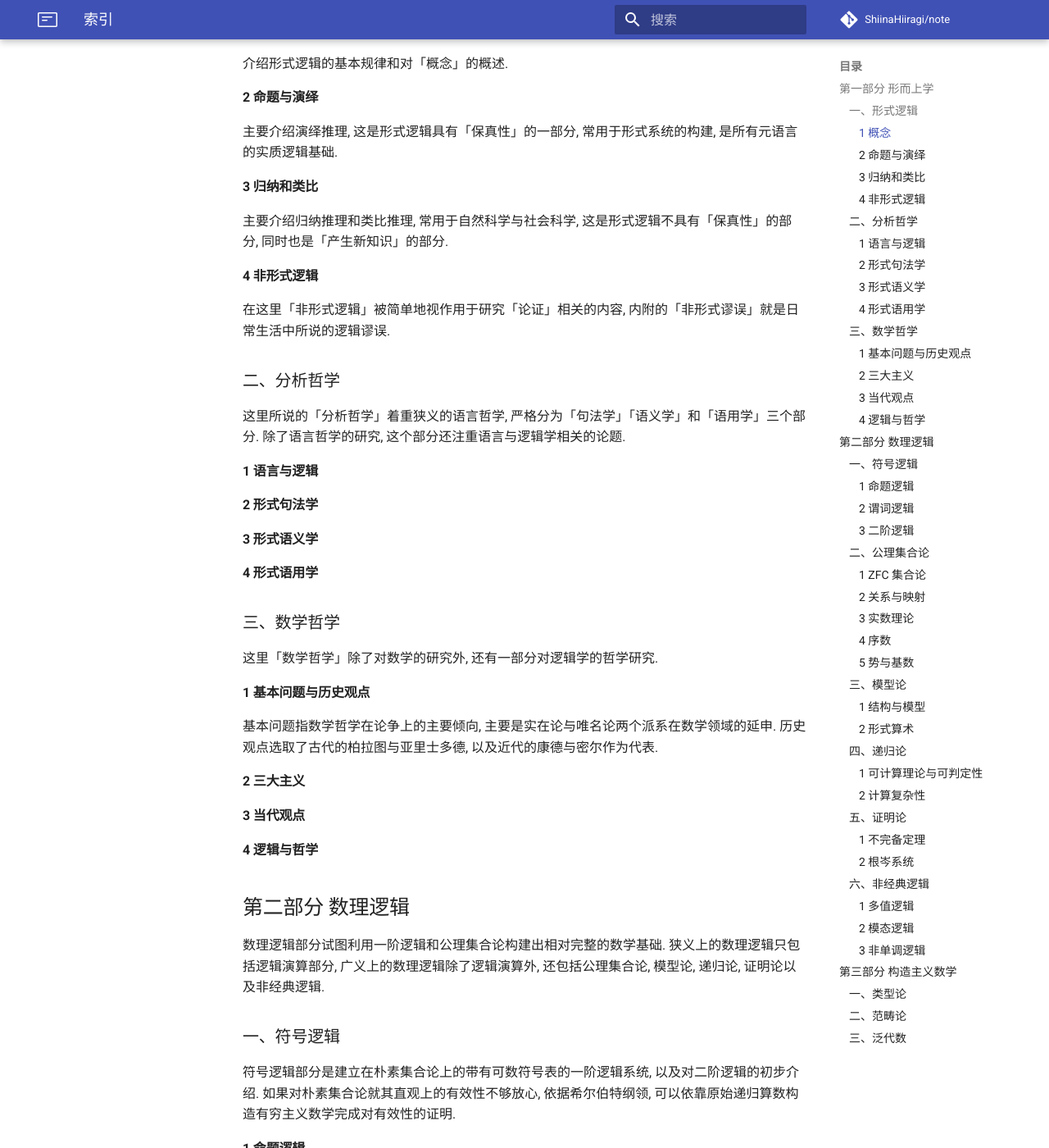
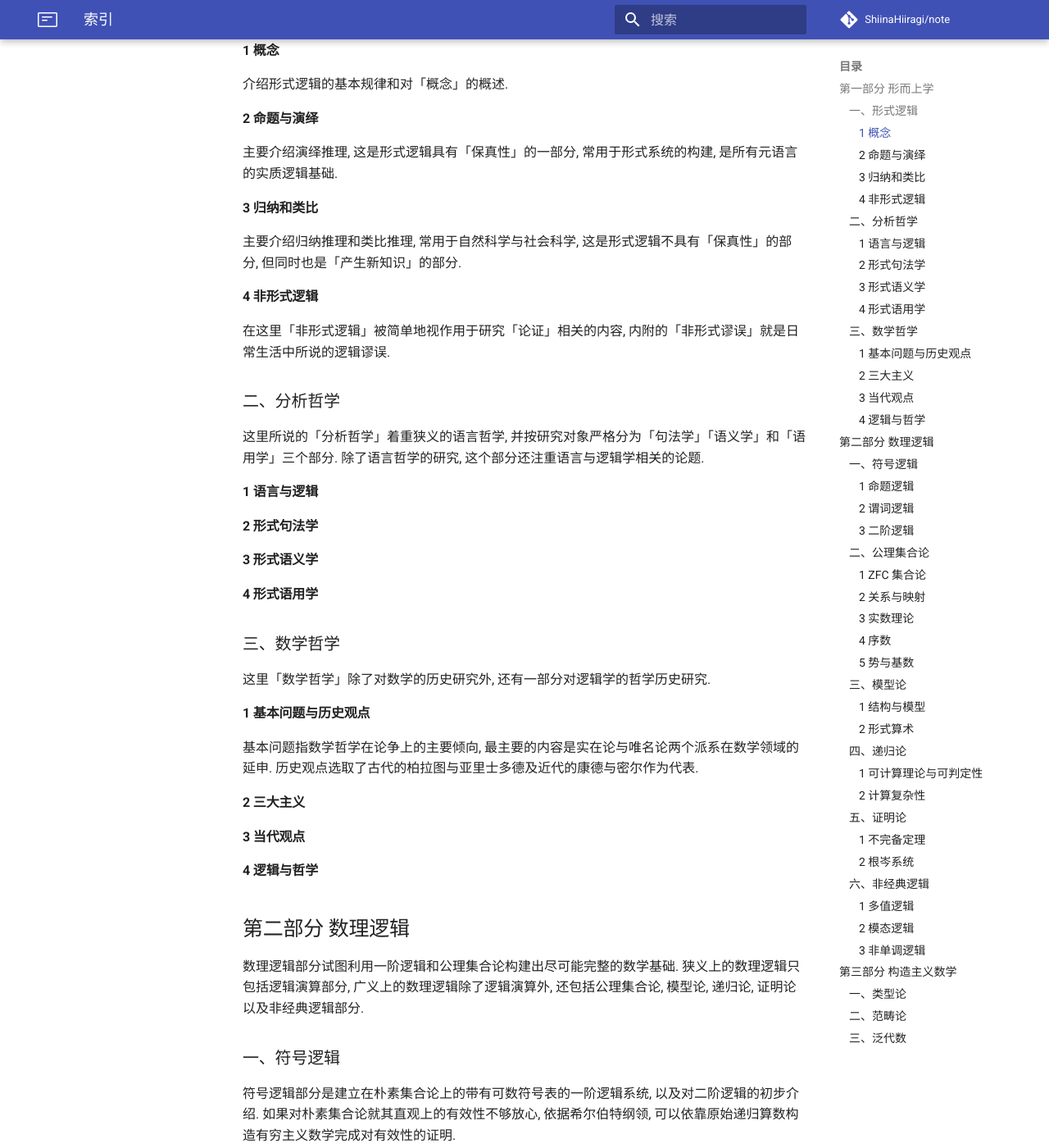
Before and after one commit to ShiinaHiiragi/note, an MkDocs documentation site: the page built from docs/dir.md, in a window 1280 px wide and 1400 px high, scrolled down 492 px. Shown: the whole window at 82% size. Built offline with MkDocs 1.6.1 and Material for MkDocs 9.7.7, drawn with Linux system fonts in a browser that asks for light colours; comment, search, counter and statistics services are not loaded; some of the changed text lies outside the part shown.

Commit message:
fix in dir

```diff
--- a/docs/dir.md
+++ b/docs/dir.md
@@ -1,11 +1,11 @@
 # 索引
-此索引旨在用简短的概括语句说明整个笔记的体例结构, 对每一小节的内容做整体的综述. 除此之外, 还会针对编排的不寻常之处, 以及能够加深对具体知识理解的观点做简要补充说明.
+此索引旨在用简短的概括语句说明整个笔记的体例结构, 对每一小节的内容做整体的综述. 除此之外, 还会针对编排的不寻常之处, 以及能够加深对知识总体理解的观点做简要补充说明.
 
 ## 第一部分 形而上学
 此处的形而上学更多指哲学相关, 而并不是那个传统意义上「研究存在与世界本质」的哲学分野.
 
 ### 一、形式逻辑
-形式逻辑是研究人的思维形式及其规律的学科, 这里同时包含了形式逻辑与非形式逻辑.
+形式逻辑是研究人的思维形式及其规律的学科, 是数理逻辑的早期形式. 该部分同时包含了形式逻辑与非形式逻辑, 后者只是一笔带过.
 
 #### 1 概念
 介绍形式逻辑的基本规律和对「概念」的概述.
@@ -14,13 +14,13 @@
 主要介绍演绎推理, 这是形式逻辑具有「保真性」的一部分, 常用于形式系统的构建, 是所有元语言的实质逻辑基础.
 
 #### 3 归纳和类比
-主要介绍归纳推理和类比推理, 常用于自然科学与社会科学, 这是形式逻辑不具有「保真性」的部分, 同时也是「产生新知识」的部分.
+主要介绍归纳推理和类比推理, 常用于自然科学与社会科学, 这是形式逻辑不具有「保真性」的部分, 但同时也是「产生新知识」的部分.
 
 #### 4 非形式逻辑
 在这里「非形式逻辑」被简单地视作用于研究「论证」相关的内容, 内附的「非形式谬误」就是日常生活中所说的逻辑谬误.
 
 ### 二、分析哲学
-这里所说的「分析哲学」着重狭义的语言哲学, 严格分为「句法学」「语义学」和「语用学」三个部分. 除了语言哲学的研究, 这个部分还注重语言与逻辑学相关的论题.
+这里所说的「分析哲学」着重狭义的语言哲学, 并按研究对象严格分为「句法学」「语义学」和「语用学」三个部分. 除了语言哲学的研究, 这个部分还注重语言与逻辑学相关的论题.
 
 #### 1 语言与逻辑
 
@@ -31,10 +31,10 @@
 #### 4 形式语用学
 
 ### 三、数学哲学
-这里「数学哲学」除了对数学的研究外, 还有一部分对逻辑学的哲学研究.
+这里「数学哲学」除了对数学的历史研究外, 还有一部分对逻辑学的哲学历史研究.
 
 #### 1 基本问题与历史观点
-基本问题指数学哲学在论争上的主要倾向, 主要是实在论与唯名论两个派系在数学领域的延申. 历史观点选取了古代的柏拉图与亚里士多德, 以及近代的康德与密尔作为代表.
+基本问题指数学哲学在论争上的主要倾向, 最主要的内容是实在论与唯名论两个派系在数学领域的延申. 历史观点选取了古代的柏拉图与亚里士多德及近代的康德与密尔作为代表.
 
 #### 2 三大主义
 
@@ -43,7 +43,7 @@
 #### 4 逻辑与哲学
 
 ## 第二部分 数理逻辑
-数理逻辑部分试图利用一阶逻辑和公理集合论构建出相对完整的数学基础. 狭义上的数理逻辑只包括逻辑演算部分, 广义上的数理逻辑除了逻辑演算外, 还包括公理集合论, 模型论, 递归论, 证明论以及非经典逻辑.
+数理逻辑部分试图利用一阶逻辑和公理集合论构建出尽可能完整的数学基础. 狭义上的数理逻辑只包括逻辑演算部分, 广义上的数理逻辑除了逻辑演算外, 还包括公理集合论, 模型论, 递归论, 证明论以及非经典逻辑部分.
 
 ### 一、符号逻辑
 符号逻辑部分是建立在朴素集合论上的带有可数符号表的一阶逻辑系统, 以及对二阶逻辑的初步介绍. 如果对朴素集合论就其直观上的有效性不够放心, 依据希尔伯特纲领, 可以依靠原始递归算数构造有穷主义数学完成对有效性的证明.
@@ -55,18 +55,19 @@
 进一步细分命题逻辑的原子命题, 研究由个体词, 谓词和量词等非命题成分组成的命题形式的逻辑性质和规律, 并论证其可靠性, 一致性, 完备性.
 
 #### 3 二阶逻辑
+关系符和运算符也成为变项时的形式系统, 但是高阶逻辑的逻辑地位一直以来颇有争议, 本节只介绍二阶逻辑的句法和语义.
 
 ### 二、公理集合论
 公理集合论的构建依赖于含有可数符号的一阶逻辑, 后者的元语言理论基础是朴素集合论. 朴素集合论中的集合规模不超过可数集. 根据严格定义的公理集合论, 可以在模型论中进一步构建带有任意数目符号的一阶逻辑系统.
 
 #### 1 ZFC 集合论
-在数学基础中最常用形式的公理化集合论, 是二十世纪早期为了建构一个不会导致类似罗素悖论的矛盾的集合理论所提出的一个公理系统
+在数学基础中最常用形式的公理化集合论, 是二十世纪早期为了构建一个不会导致类似罗素悖论的矛盾的集合理论所提出的一个公理系统.
 
 #### 2 关系与映射
-关系是多元笛卡尔积的子集, 映射或函数是一种特殊的关系.
+关系是多元笛卡尔积的子集, 映射或函数是一种特殊的关系, 是绝大部分数学领域的基础内容.
 
 #### 3 实数理论
-介绍如何从空集开始构造自然数, 并逐步深入构造出实数序域的过程.
+介绍如何在 ZFC 公理体系下从空集开始构造自然数, 并逐步深入构造出实数序域的过程.
 
 #### 4 序数
 序数是良序的可递集合, 是用于研究次序性质的重要工具.
@@ -90,13 +91,13 @@
 介绍递归函数和图灵可计算函数, 并说明其等价性. 然后引入邱奇论题, 即直观可计算函数等价于图灵可计算函数, 也就是部分递归函数.
 
 #### 2 计算复杂性
-可计算理论起初是为了证明哥德尔不完备定理而构造的理论, 计算复杂性相比计算的能行性更侧重于计算的可行性.
+可计算理论起初是为了证明哥德尔不完备定理而构造的理论, 相比计算的能行性, 计算复杂性更侧重于计算的可行性.
 
 ### 五、证明论
 证明论是研究证明与推理本身的理论. 证明论衍生于数理逻辑的句法形式推理, 引入除了希尔伯特系统外的其它系统.
 
 #### 1 不完备定理
-不完备定理是前述模型论部分的「一阶算术模型」和递归论「可判定性」的综合, 也可以被安排在前面的章节中.
+不完备定理是前述模型论部分的「一阶算术模型」和递归论「可判定性」的综合, 因此也可以被安排在前面的章节中, 现依照体例安排在证明论部分.
 
 #### 2 根岑系统
 介绍两个重要的根岑系统, 即自然演绎与相继式演算, 并介绍直觉主义逻辑相关内容.
```
Also changed, not shown: other parts of docs/dir.md (+2 -2 lines), docs/index.md (line endings or trailing spaces).
